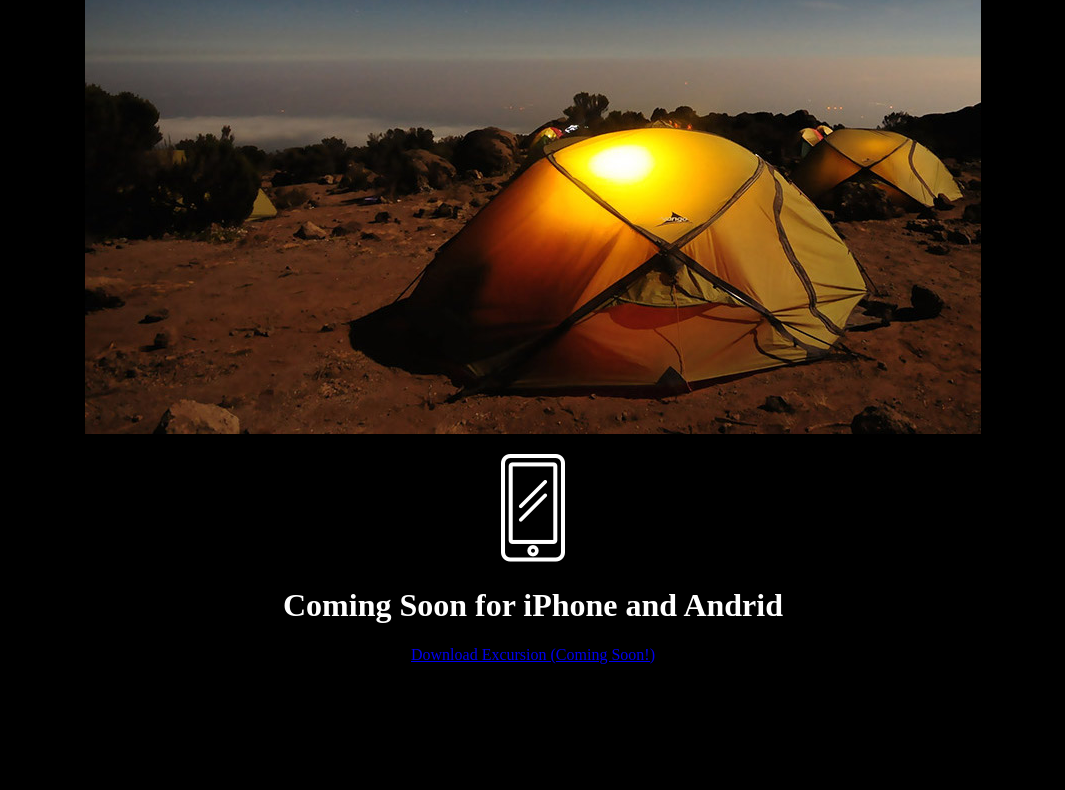
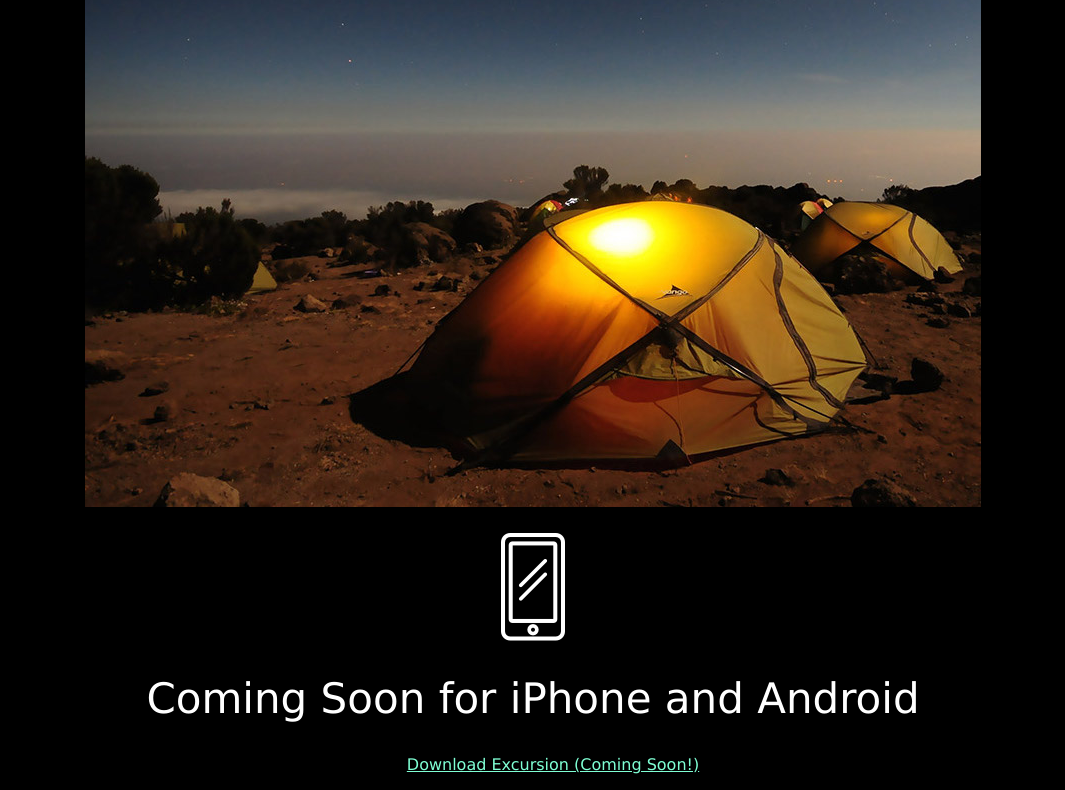
Before and after one commit to bransam72783/excursion, a plain HTML site: page index.html in a window 1280 px wide. Shown: the part 821-1611 px from the top of the page, without its empty margins (107-1172 px from the left). Before the commit the page ends 1535 px from the top, so only its background shows below. Drawn offline with Linux system fonts and the light colour scheme.

Commit message:
completed css

```diff
--- a/index.html
+++ b/index.html
@@ -21,8 +21,10 @@
 		<p>Excursion remembers places you like, and ecommends new points of interest around you.</p>
 		<p><img src="./resources/img/camp.jpg"></p>
 		<p><img src="./resources/img/phone.png"></p>
-		<h1>Coming Soon for iPhone and Andrid</h1>
-		<p><a href="#">Download Excursion (Coming Soon!)</a></p>
+		<h1>Coming Soon for iPhone and Android</h1>
+		<dir class="download">
+			<p><a href="#">Download Excursion (Coming Soon!)</a></p>
+		</dir>
 		<div class="copyright">
 			<p>&copy; Excursion</p>
 		</div>
--- a/resources/css/style.css
+++ b/resources/css/style.css
@@ -2,15 +2,21 @@
 			margin: 0;
 			padding: 0;
 			background-color: black;
+			font-family: Verdana;
 		}
 
 		header h1 {
 			color: white;
 			text-align: center;
+			font-weight: normal;
+			font-size: 50px;
 		}
 
-		header p {
+		header p a{
 			text-align: center;
+			color: Aquamarine;
+			font-size: 16px;
+
 		}
 
 		body .video{
@@ -21,12 +27,20 @@
 		body h1 {
 			color: white;
 			text-align: center;
+			font-weight: 300;
+			font-size: 42px;
 		}
 		body p{
 			color:gray;
 			text-align: center;
+			font-size: 21px;
 		}
 
 		body .copyright p{
 			text-align: right;
 		}
+
+		body .download p a{
+			font-size: 16px;
+			color: Aquamarine;
+		}
```
